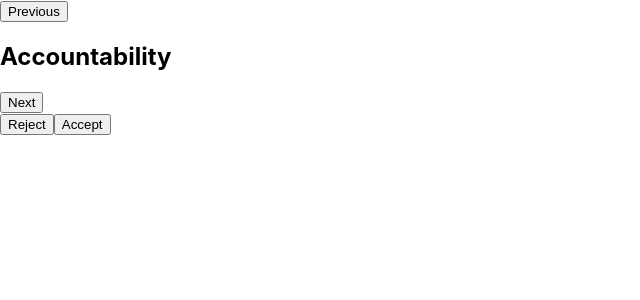
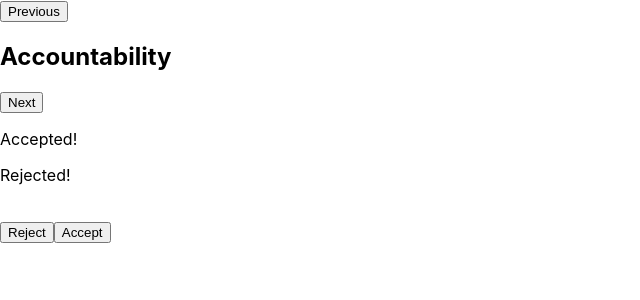
Before and after one commit to COScholl/values-worksheet, a React (Create React App) app: page / in a window 1280 px wide. Shown: the top 300 px of the page, without its empty margins (0-640 px from the left). Built offline with nearby package versions, Linux system fonts and the light colour scheme.

Commit message:
value_card Added functionality to update accept and reject functions and values

```diff
--- a/src/components/ValueModal.jsx
+++ b/src/components/ValueModal.jsx
@@ -2,6 +2,7 @@ import React from 'react';
 
 export const ValueModal = (props) => {
   const {
+    acceptAndAdvanceValue,
     rejectAndAdvanceValue,
     advanceValue,
     regressValue,
@@ -41,12 +42,12 @@ export const ValueModal = (props) => {
 
   /**
    * Button component that advances value on display from props.valuesList
-   * Calls helper function advanceValue()
+   * Calls helper function acceptAndAdvanceValue()
    */
   const AcceptButton = () => (
     <button
       className='modal__accept-dismiss-span--accept btn'
-      onClick={advanceValue}
+      onClick={acceptAndAdvanceValue}
     >
       Accept
     </button>
@@ -73,8 +74,18 @@ export const ValueModal = (props) => {
           <h2 className='modal__header'>{valuesList[valueIdx]}</h2>
           <NextButton />
         </span>
-        <p style={{display: 'none'}}>{`${acceptedVal} Accepted!`}</p>
-        <p style={{display: 'none'}}>{`${rejectedVal} Rejected!`}</p>
+        <p
+          className='modal__message--accepted'
+          /* style={{display: 'none'}} */
+        >
+          {`${acceptedVal} Accepted!`}
+        </p>
+        <p
+          className='modal__message--rejected'
+          /* style={{display: 'none'}} */
+        >
+          {`${rejectedVal} Rejected!`}
+        </p>
         <br />
         <span className='modal__accept-dismiss-span'>
           <RejectButton />
--- a/src/components/ValueWorksheet.jsx
+++ b/src/components/ValueWorksheet.jsx
@@ -184,16 +184,25 @@ export const ValueWorksheet = () => {
     }
   }
 
+  const acceptAndAdvanceValue = () => {
+    advanceValue();
+    setRejectedVal('');
+    setAcceptedVal(valuesList[valueIdx]);
+  };
+
   /**
    * Helper function that filters value from valuesList
    * New value at valueIdx is displayed
    * @param    {string} listValue - current value of valuesList at valueIdx
    * @modifies {valuesList} calls setValuesList to mutate valueIdx
    */
-  const rejectAndAdvanceValue = (listValue) => {
+  const rejectAndAdvanceValue = (listValue, valueIdx) => {
+    const valueToReject = listValue;
     const returnList = valuesList.filter((elem) => elem !== listValue);
 
     setValuesList(returnList);
+    setAcceptedVal('');
+    setRejectedVal(valueToReject);
   }
 
   return (
@@ -205,6 +214,7 @@ export const ValueWorksheet = () => {
         rejectedVal={rejectedVal}
         advanceValue={advanceValue}
         regressValue={regressValue}
+        acceptAndAdvanceValue={acceptAndAdvanceValue}
         rejectAndAdvanceValue={rejectAndAdvanceValue}
       />
     </>
```
